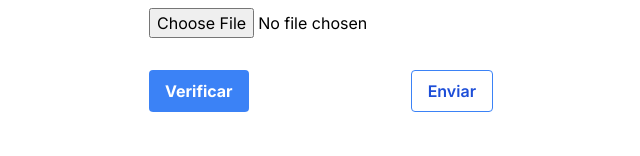
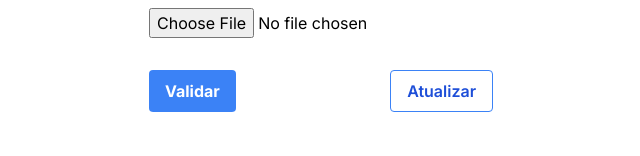
Before and after one commit to carolwestphal/teste-tecnico-shopper, a Next.js app in the folder frontend/: page / in a window 1280 px wide. Shown: the part 144-300 px from the top of the page, without its empty margins (319-959 px from the left). Built offline with nearby package versions, Linux system fonts and the light colour scheme.

Commit message:
fix: change button names

```diff
--- a/frontend/app/page.tsx
+++ b/frontend/app/page.tsx
@@ -67,14 +67,14 @@ export default function Home() {
             onClick={onVerifyFile}
             className="bg-blue-500 hover:bg-blue-700 text-white font-bold py-2 px-4 rounded"
           >
-            Verificar
+            Validar
           </button>
 
           <button
             onClick={onSendFile}
             className="bg-transparent hover:bg-blue-500 text-blue-700 font-semibold hover:text-white py-2 px-4 border border-blue-500 hover:border-transparent rounded"
           >
-            Enviar
+            Atualizar
           </button>
         </div>
       </div>
```
